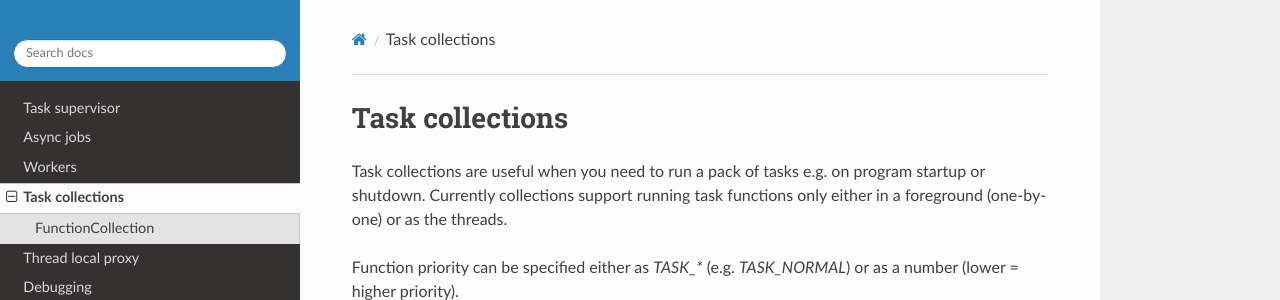
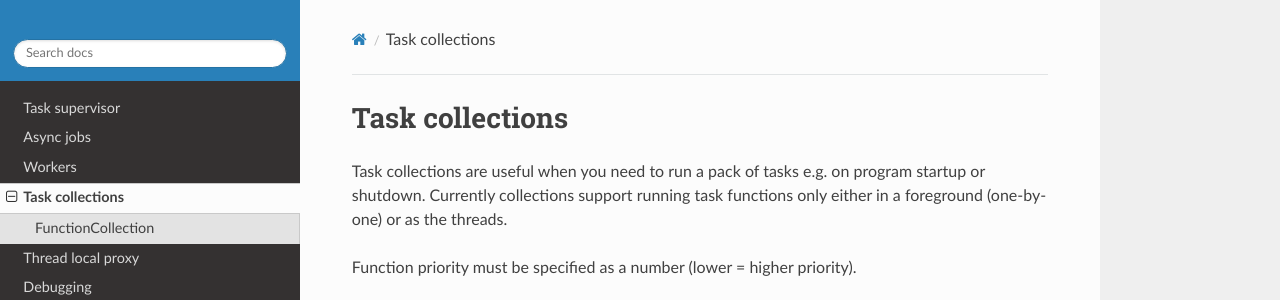
Before and after one commit to alttch/neotasker, a Sphinx documentation site: the page built from doc/collections.rst, in a window 1280 px wide and 1205 px high, cut to the strip 0-300 px from the top of the window. Built offline with Sphinx 7.4.7 and the Read the Docs theme 2.0.0, drawn with Linux system fonts in a browser that asks for light colours.

Commit message:
doc fixes

```diff
--- a/doc/collections.rst
+++ b/doc/collections.rst
@@ -5,8 +5,7 @@ Task collections are useful when you need to run a pack of tasks e.g. on
 program startup or shutdown. Currently collections support running task
 functions only either in a foreground (one-by-one) or as the threads.
 
-Function priority can be specified either as *TASK_\** (e.g. *TASK_NORMAL*) or
-as a number (lower = higher priority).
+Function priority must be specified as a number (lower = higher priority).
 
 .. automodule:: neotasker
 
--- a/doc/readme.rst
+++ b/doc/readme.rst
@@ -119,7 +119,7 @@ Worker examples
    def worker3(task, **kwargs):
        print('I run when there is a task in my queue')
 
-   @background_worker(event=True, priority=TASK_HIGH)
+   @background_worker(event=True)
    def worker4(**kwargs):
        print('I run when triggered with high priority')
 
```
Also changed, not shown: README.md (+1 -1 lines).
